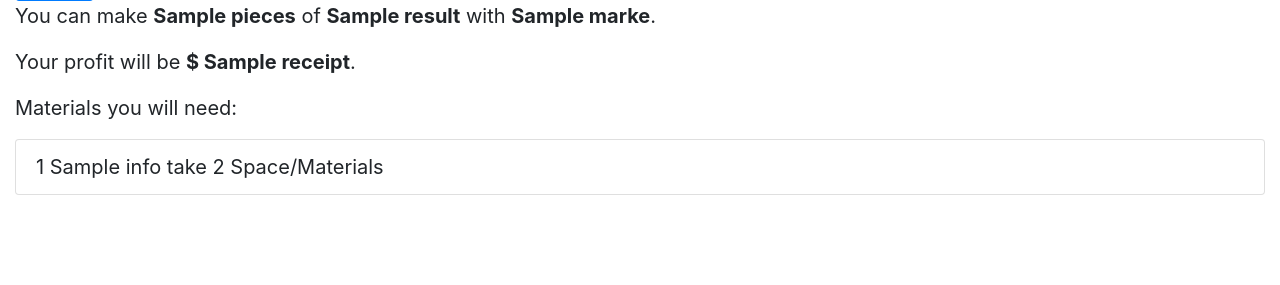
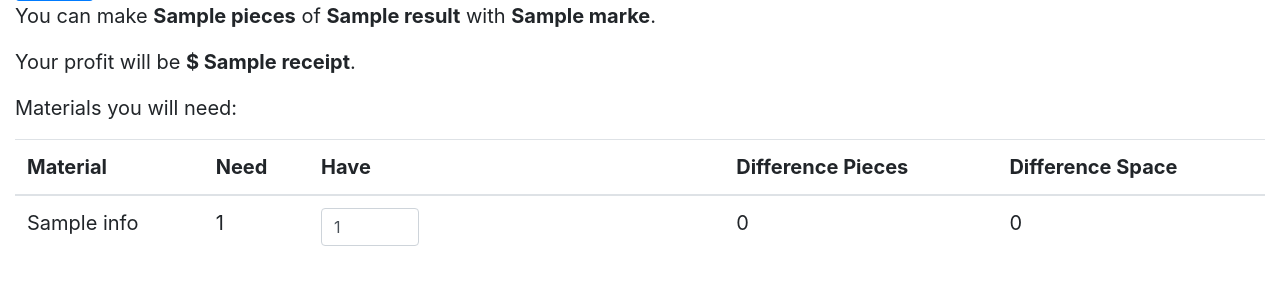
Before and after one commit to romeo-25-04/mongo_cortes, a Flask app: template app/templates/route.html in a window 1280 px wide. Shown: the part 321-606 px from the top of the page. Run offline with Flask 2, Linux system fonts and the light colour scheme; the template is opened without the code that fills it: most values are stand-ins (such as "Sample title", 1, 10 or a date in 2020); some libraries are stand-ins or nearby versions.

Commit message:
calculate client-side the diff

```diff
--- /dev/null
+++ b/app/static/js/myscript.js
@@ -0,0 +1,18 @@
+$('.material_have').on('propertychange input', function (e) {
+    var valueChanged = false;
+    var this_id = e.target.id;
+
+    if (e.type=='propertychange') {
+        valueChanged = e.originalEvent.propertyName=='value';
+    } else {
+        valueChanged = true;
+    }
+    if (valueChanged) {
+        var this_val = $('#'+this_id).val();
+        var need_val = parseInt($('#'+this_id+'_need').html());
+        var diffP = need_val-this_val;
+        $('#'+this_id+'_diffP').html(diffP);
+        $('#'+this_id+'_diffS').html(diffP*2);
+        console.log(this_id, need_val, this_val, diffP);
+    }
+});
--- a/app/templates/index.html
+++ b/app/templates/index.html
@@ -56,5 +56,7 @@
         integrity="sha384-ApNbgh9B+Y1QKtv3Rn7W3mgPxhU9K/ScQsAP7hUibX39j7fakFPskvXusvfa0b4Q"
         crossorigin="anonymous"></script>
 <script src="/static/js/bootstrap.min.js"></script>
+{% block script %}
+{% endblock %}
 </body>
 </html>
--- a/app/templates/route.html
+++ b/app/templates/route.html
@@ -24,10 +24,32 @@
     <p>You can make <strong>{{ result.pieces }}</strong> of <strong>{{ result.name }}</strong> with <strong>{{ result.marke }}</strong>.</p>
     <p>Your profit will be <strong>$ {{ result.receipt }}</strong>.</p>
     <p>Materials you will need:</p>
-    <ul class="list-group">
-    {% for mat_name, number in result.info %}
-        <li class="list-group-item">{{ number }} {{ mat_name }} take {{ number * 2 }} Space/Materials</li>
-    {% endfor %}
-    </ul>
+    <table class="table">
+        <thead>
+            <tr>
+                <th scope="col">Material</th>
+                <th scope="col">Need</th>
+                <th scope="col">Have</th>
+                <th scope="col">Difference Pieces</th>
+                <th scope="col">Difference Space</th>
+            </tr>
+        </thead>
+        <tbody>
+        {% for mat_name, number in result.info %}
+            <tr>
+                <td>{{ mat_name }}</td>
+                <td id="{{ mat_name }}_need">{{ number }}</td>
+                <td>
+                    <input type="number" class="form-control col-3 material_have" id="{{ mat_name }}" name="number_have" value="{{ number }}">
+                </td>
+                <td id="{{ mat_name }}_diffP">0</td>
+                <td id="{{ mat_name }}_diffS">0</td>
+            </tr>
+        {% endfor %}
+        </tbody>
+    </table>
 </blockquote>
 {% endblock %}
+{% block script %}
+<script src="/static/js/myscript.js"></script>
+{% endblock %}
```
